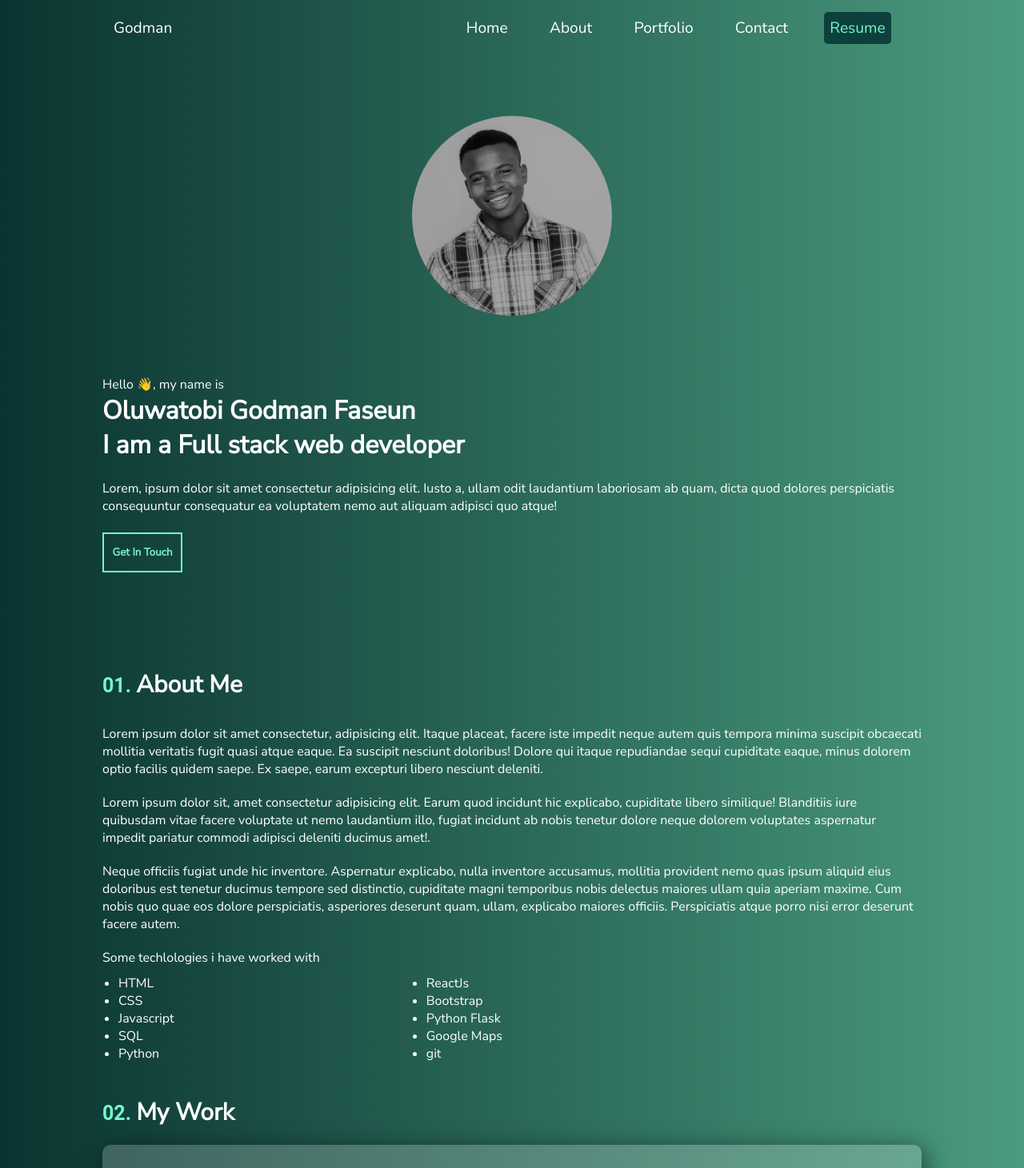
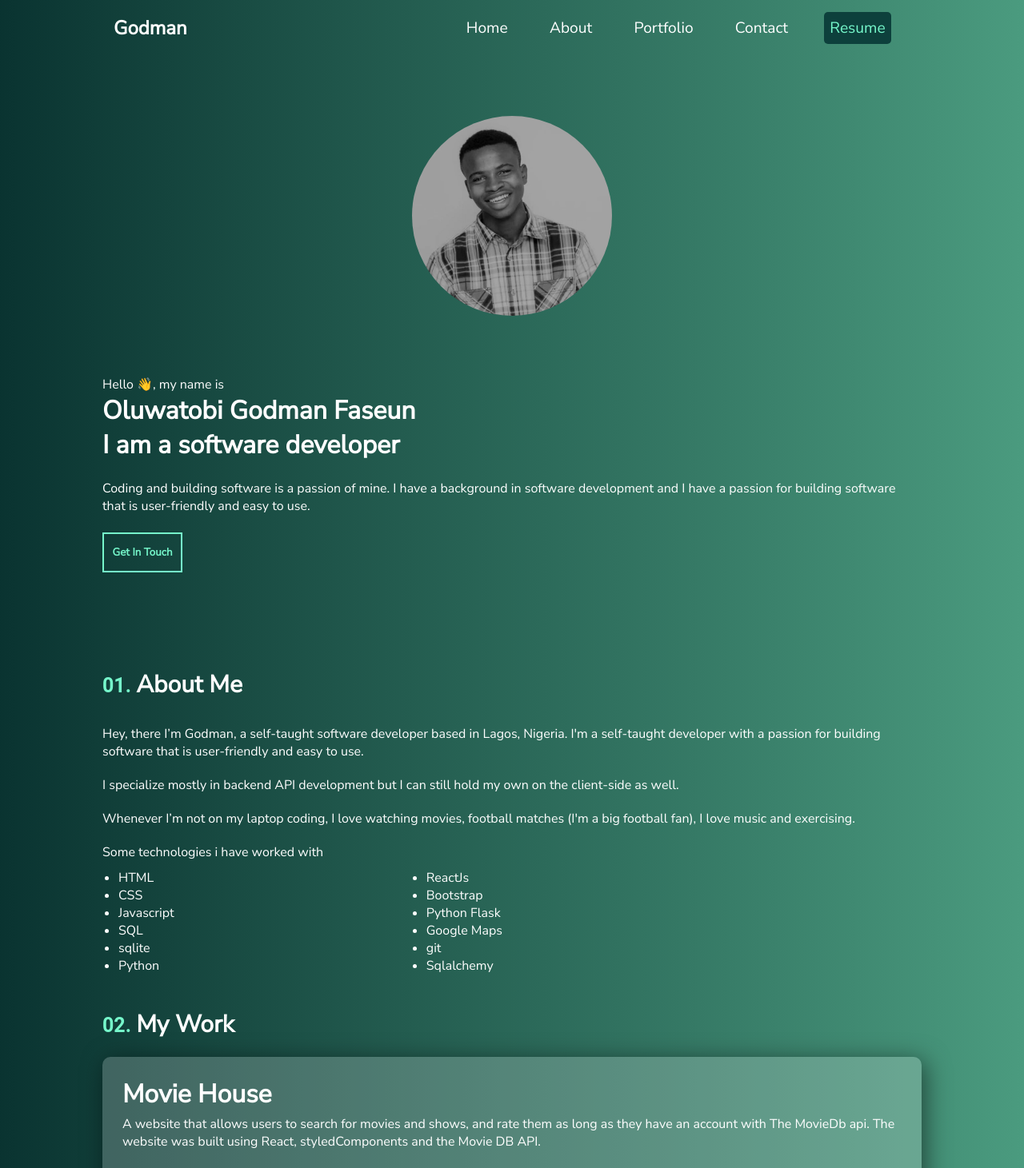
Before and after one commit to godman-codes/portfolio, a React (Create React App) app: page / in a window 1280 px wide. Shown: the top 1461 px of the page at 80% size. Built offline with nearby package versions, Linux system fonts and the light colour scheme.

Commit message:
add focus functions and put in an about me article

```diff
--- a/src/components/Home.js
+++ b/src/components/Home.js
@@ -1,4 +1,4 @@
-import React from "react";
+import React, { useRef } from "react";
 import Navbar from "./Navbar";
 import ProfilePicture from "./ProfilePicture";
 import Profile from "../images/profile2.jpg";
@@ -40,14 +40,44 @@ const schoolBusAPi = {
 };
 
 const Home = () => {
+   const about = useRef(null);
+   const portfolio = useRef(null);
+   const contact = useRef(null);
+
+   const handleClick1 = () => {
+      about.current.scrollIntoView({
+         behavior: "smooth",
+         block: "start",
+      });
+   };
+   const handleClick2 = () => {
+      portfolio.current.scrollIntoView({
+         behavior: "smooth",
+         block: "start",
+      });
+   };
+   const handleClick3 = () => {
+      contact.current.scrollIntoView({
+         behavior: "smooth",
+         block: "start",
+      });
+   };
+
    return (
       <>
-         <Navbar />
+         <Navbar
+            callback1={handleClick1}
+            callback2={handleClick2}
+            callback3={handleClick3}
+         />
          <ProfilePicture image={Profile} text="Godman profile picture" />
          <Infobar />
          <Subtopic index="01" subTopic="About Me" />
+         <div ref={about}>
             <Infobar2 />
+         </div>
          <br />
+         <div ref={portfolio}>
             <Subtopic index="02" subTopic="My Work" />
             <MyWorks project={movieDb} />
             <br />
@@ -55,9 +85,12 @@ const Home = () => {
             <br />
             <MyWorks project={schoolBusAPi} />
             <br />
+         </div>
          <br />
          <Subtopic index="03" subTopic="Contact Your Mans" />
+         <div ref={contact}>
             <Contacts />
+         </div>
          <br />
          <br />
       </>
--- a/src/components/Infobar/index.js
+++ b/src/components/Infobar/index.js
@@ -8,13 +8,12 @@ const Infobar = () => {
          <Content>
             <p>Hello 👋, my name is</p>
             <h1>Oluwatobi Godman Faseun</h1>
-            <h1 id="job">I am a Full stack web developer</h1>
+            <h1 id="job">I am a software developer</h1>
             <br />
             <p>
-               Lorem, ipsum dolor sit amet consectetur adipisicing elit. Iusto
-               a, ullam odit laudantium laboriosam ab quam, dicta quod dolores
-               perspiciatis consequuntur consequatur ea voluptatem nemo aut
-               aliquam adipisci quo atque!
+               Coding and building software is a passion of mine. I have a
+               background in software development and I have a passion for
+               building software that is user-friendly and easy to use.
             </p>
             <br />
             <Button text="Get In Touch" />
--- a/src/components/Navbar/Navbar.styles.js
+++ b/src/components/Navbar/Navbar.styles.js
@@ -25,6 +25,10 @@ export const Content = styled.div`
    }
    #logo {
       padding: 7px;
+      p {
+         font-size: 1.5rem;
+         font-weight: bold;
+      }
    }
    p {
       cursor: pointer;
--- a/src/components/Navbar/index.js
+++ b/src/components/Navbar/index.js
@@ -1,7 +1,7 @@
 import React from "react";
 import { Wrapper, Content } from "./Navbar.styles";
 
-const Navbar = () => {
+const Navbar = ({ callback1, callback2, callback3 }) => {
    return (
       <Wrapper>
          <Content>
@@ -10,9 +10,15 @@ const Navbar = () => {
             </div>
             <div className="action-nav">
                <p className="hide">Home</p>
-               <p className="hide">About</p>
-               <p className="hide">Portfolio</p>
-               <p className="hide">Contact</p>
+               <p className="hide" onClick={callback1}>
+                  About
+               </p>
+               <p className="hide" onClick={callback2}>
+                  Portfolio
+               </p>
+               <p className="hide" onClick={callback3}>
+                  Contact
+               </p>
                <p id="resume">Resume</p>
             </div>
          </Content>
--- a/src/components/infobar2/index.js
+++ b/src/components/infobar2/index.js
@@ -5,36 +5,27 @@ const Infobar2 = () => {
    return (
       <Wrapper>
          <p>
-            Lorem ipsum dolor sit amet consectetur, adipisicing elit. Itaque
-            placeat, facere iste impedit neque autem quis tempora minima
-            suscipit obcaecati mollitia veritatis fugit quasi atque eaque. Ea
-            suscipit nesciunt doloribus! Dolore qui itaque repudiandae sequi
-            cupiditate eaque, minus dolorem optio facilis quidem saepe. Ex
-            saepe, earum excepturi libero nesciunt deleniti.
+            Hey, there I’m Godman, a self-taught software developer based in
+            Lagos, Nigeria. I'm a self-taught developer with a passion for
+            building software that is user-friendly and easy to use.
          </p>
          <p>
-            Lorem ipsum dolor sit, amet consectetur adipisicing elit. Earum quod
-            incidunt hic explicabo, cupiditate libero similique! Blanditiis iure
-            quibusdam vitae facere voluptate ut nemo laudantium illo, fugiat
-            incidunt ab nobis tenetur dolore neque dolorem voluptates aspernatur
-            impedit pariatur commodi adipisci deleniti ducimus amet!.
+            I specialize mostly in backend API development but I can still hold
+            my own on the client-side as well.
          </p>
          <p>
-            Neque officiis fugiat unde hic inventore. Aspernatur explicabo,
-            nulla inventore accusamus, mollitia provident nemo quas ipsum
-            aliquid eius doloribus est tenetur ducimus tempore sed distinctio,
-            cupiditate magni temporibus nobis delectus maiores ullam quia
-            aperiam maxime. Cum nobis quo quae eos dolore perspiciatis,
-            asperiores deserunt quam, ullam, explicabo maiores officiis.
-            Perspiciatis atque porro nisi error deserunt facere autem.
+            Whenever I’m not on my laptop coding, I love watching movies,
+            football matches (I'm a big football fan), I love music and
+            exercising.
          </p>
-         <p>Some techlologies i have worked with</p>
+         <p>Some technologies i have worked with</p>
          <div id="stack">
             <ul id="first-list">
                <li>HTML</li>
                <li>CSS</li>
                <li>Javascript</li>
                <li>SQL</li>
+               <li>sqlite</li>
                <li>Python</li>
             </ul>
             <ul id="second-list">
@@ -43,6 +34,7 @@ const Infobar2 = () => {
                <li>Python Flask</li>
                <li>Google Maps</li>
                <li>git</li>
+               <li>Sqlalchemy</li>
             </ul>
          </div>
       </Wrapper>
```
Lines whose indentation alone changed are shown as unchanged.
